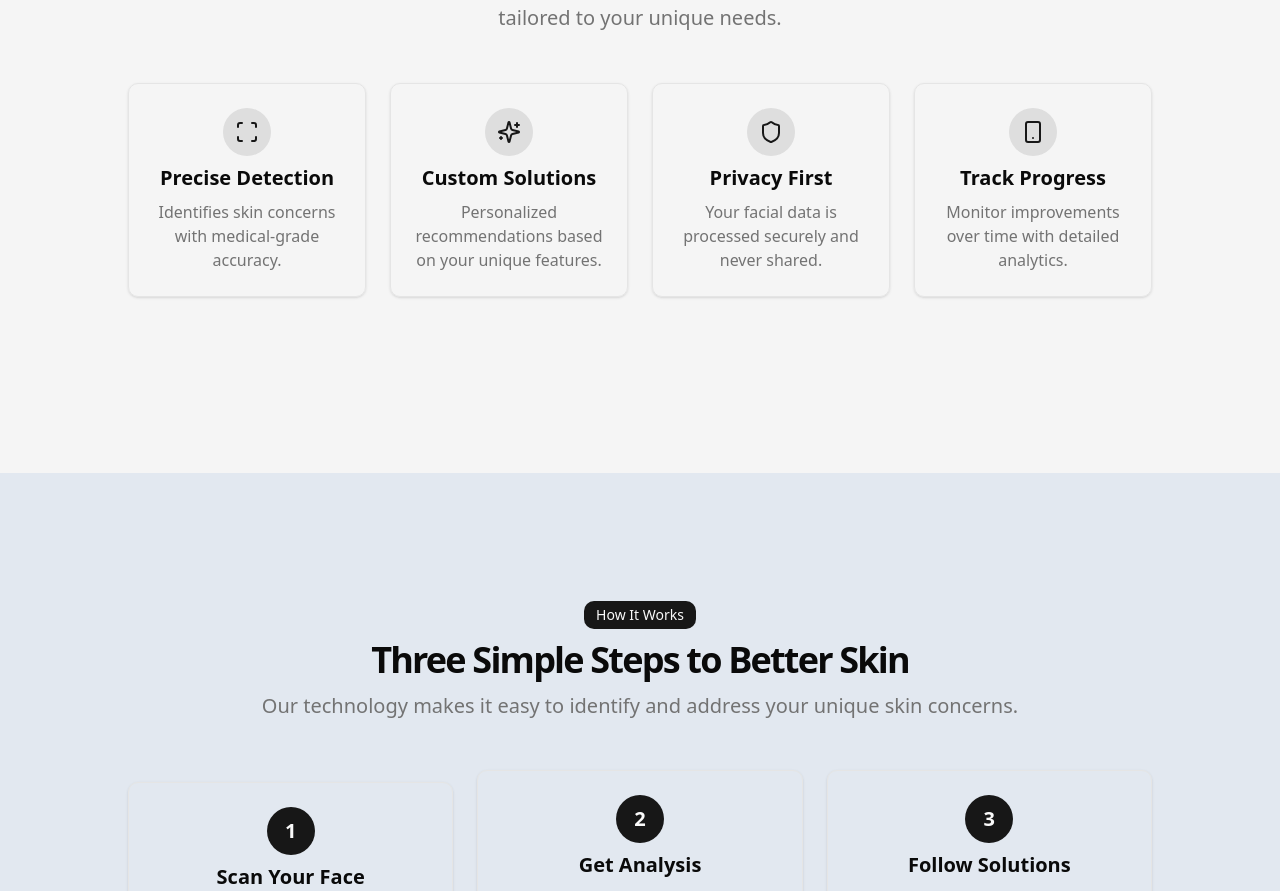
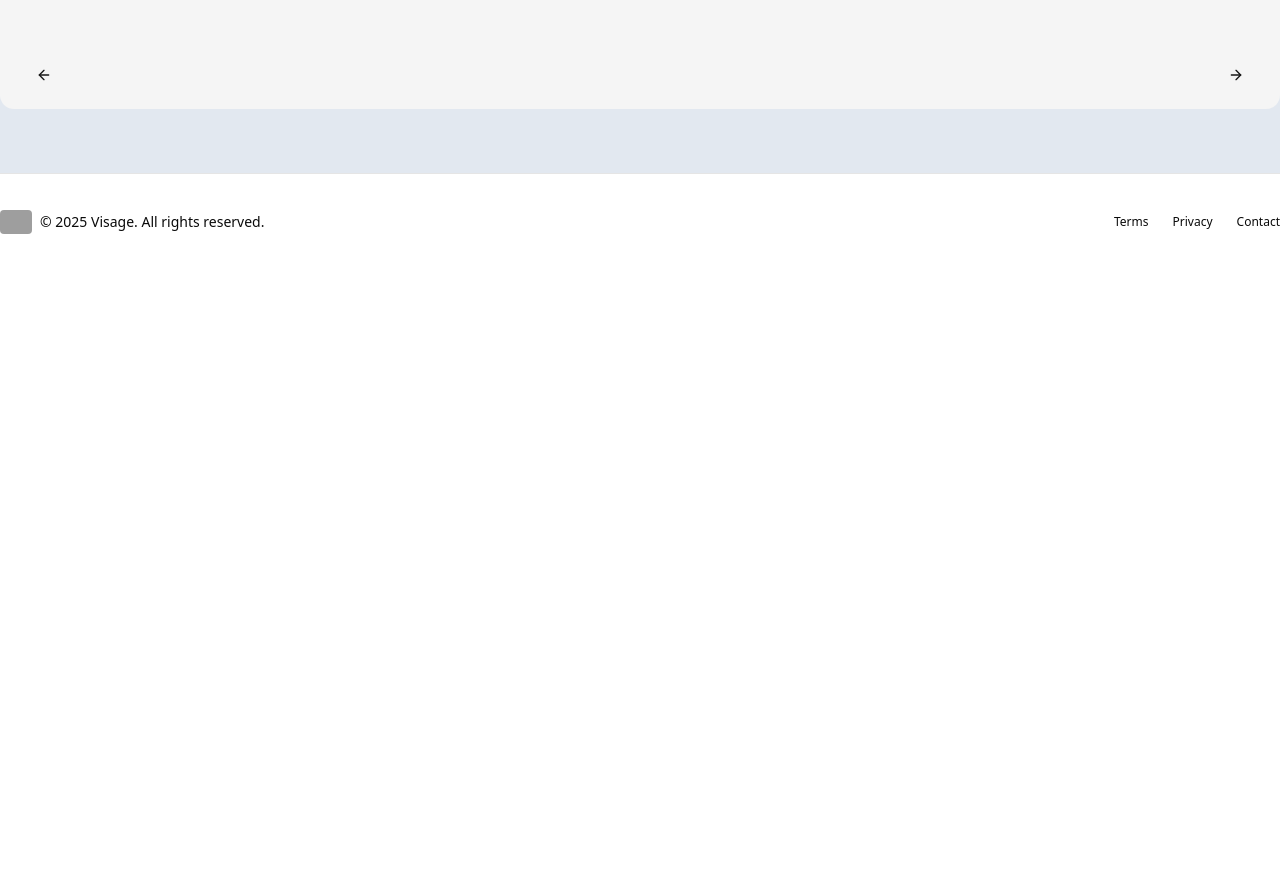
Before and after one commit to kennfeng/visageweb, a React (Vite) app: page /landingpage in a window 1280 px wide. Shown: the part 1096-1987 px from the top of the page. After the commit the page ends 1366 px from the top, so only its background shows below. Built offline with nearby package versions, Linux system fonts and the light colour scheme; grey boxes are pictures that could not be loaded.

Commit message:
Added transitions to landing page

```diff
--- a/package.json
+++ b/package.json
@@ -49,6 +49,7 @@
     "embla-carousel-react": "^8.5.2",
     "express": "^4.21.2",
     "express-session": "^1.18.1",
+    "framer-motion": "^12.5.0",
     "input-otp": "^1.4.2",
     "lucide-react": "^0.482.0",
     "next-themes": "^0.4.6",
--- a/src/pages/LandingPage.jsx
+++ b/src/pages/LandingPage.jsx
@@ -1,49 +1,123 @@
-import React from "react";
-import { Link } from "react-router-dom";
+import { useState, useEffect } from "react"
+import { Link } from "react-router-dom"
 import { Button } from "@/components/ui/button"
-import {
-  ArrowRight,
-  CheckCircle,
-  Scan,
-  Sparkles,
-  Shield,
-  Smartphone,
-  Menu,
-} from "lucide-react"
+import { ArrowRight, ArrowLeft, Scan, Sparkles, Shield, Smartphone } from "lucide-react"
 
 const smoothScroll = (targetId, duration) => {
-  const target = document.getElementById(targetId);
-  if (!target) return;
+  const target = document.getElementById(targetId)
+  if (!target) return
 
-  const targetPosition = target.getBoundingClientRect().top + window.scrollY;
-  const startPosition = window.scrollY;
-  const distance = targetPosition - startPosition;
-  let startTime = null;
+  const targetPosition = target.getBoundingClientRect().top + window.scrollY
+  const startPosition = window.scrollY
+  const distance = targetPosition - startPosition
+  let startTime = null
 
   const easeInOutQuad = (time, start, distance, duration) => {
-    time /= duration / 2;
-    if (time < 1) return (distance / 2) * time * time + start;
-    time--;
-    return (-distance / 2) * (time * (time - 2) - 1) + start;
-  };
+    time /= duration / 2
+    if (time < 1) return (distance / 2) * time * time + start
+    time--
+    return (-distance / 2) * (time * (time - 2) - 1) + start
+  }
 
   const animation = (currentTime) => {
-    if (startTime === null) startTime = currentTime;
-    const elapsedTime = currentTime - startTime;
-    const run = easeInOutQuad(elapsedTime, startPosition, distance, duration);
-    window.scrollTo(0, run);
-    if (elapsedTime < duration) requestAnimationFrame(animation);
-  };
+    if (startTime === null) startTime = currentTime
+    const elapsedTime = currentTime - startTime
+    const run = easeInOutQuad(elapsedTime, startPosition, distance, duration)
+    window.scrollTo(0, run)
+    if (elapsedTime < duration) requestAnimationFrame(animation)
+  }
 
-  requestAnimationFrame(animation);
-};
+  requestAnimationFrame(animation)
+}
 
 export default function LandingPage() {
+  const [currentSection, setCurrentSection] = useState(0)
+  const [isTransitioning, setIsTransitioning] = useState(false)
+  const [direction, setDirection] = useState("next")
+
+  const sections = [
+    {
+      title: "Advanced Facial Analysis Technology",
+      description:
+        "Visage uses advanced technology to provide personalized skin and beauty recommendations tailored to your unique needs.",
+      features: [
+        {
+          icon: <Scan className="h-6 w-6 text-primary" />,
+          title: "Precise Detection",
+          description: "Identifies skin concerns with medical-grade accuracy.",
+        },
+        {
+          icon: <Sparkles className="h-6 w-6 text-primary" />,
+          title: "Custom Solutions",
+          description: "Personalized recommendations based on your unique features.",
+        },
+        {
+          icon: <Shield className="h-6 w-6 text-primary" />,
+          title: "Privacy First",
+          description: "Your facial data is processed securely and never shared.",
+        },
+        {
+          icon: <Smartphone className="h-6 w-6 text-primary" />,
+          title: "Track Progress",
+          description: "Monitor improvements over time with detailed analytics.",
+        },
+      ],
+    },
+    {
+      title: "Three Simple Steps to Better Skin",
+      description: "Our technology makes it easy to identify and address your unique skin concerns.",
+      features: [
+        {
+          icon: <div className="flex items-center justify-center font-bold">1</div>,
+          title: "Scan Your Face",
+          description: "Take a selfie using our app's advanced camera technology for analysis of your skin features.",
+        },
+        {
+          icon: <div className="flex items-center justify-center font-bold">2</div>,
+          title: "Get Analysis",
+          description: "Our technology identifies concerns like acne, wrinkles, dark spots, and more.",
+        },
+        {
+          icon: <div className="flex items-center justify-center font-bold">3</div>,
+          title: "Follow Solutions",
+          description: "Receive personalized product recommendations and skincare routines.",
+        },
+      ],
+    },
+  ]
+
+  const nextSection = () => {
+    if (isTransitioning) return
+    setDirection("next")
+    setIsTransitioning(true)
+    setTimeout(() => {
+      setCurrentSection((prev) => (prev + 1) % sections.length)
+    }, 300)
+  }
+
+  const prevSection = () => {
+    if (isTransitioning) return
+    setDirection("prev")
+    setIsTransitioning(true)
+    setTimeout(() => {
+      setCurrentSection((prev) => (prev - 1 + sections.length) % sections.length)
+    }, 300)
+  }
+
+  useEffect(() => {
+    if (isTransitioning) {
+      const timer = setTimeout(() => {
+        setIsTransitioning(false)
+      }, 600)
+      return () => clearTimeout(timer)
+    }
+  }, [isTransitioning])
+
   return (
     <div className="flex min-h-screen flex-col items-center justify-center">
       <main className="flex-1">
         {/* Hero Section */}
-        <section className="w-full py-12 md:py-24 lg:py-32 xl:py-48">
+        <section className="w-full py-12 md:py-24 ">
           <div className="container px-4 md:px-6">
             <div className="grid gap-6 lg:grid-cols-2 lg:gap-12 xl:grid-cols-2">
               <div className="flex flex-col justify-center space-y-4">
@@ -59,14 +133,10 @@ export default function LandingPage() {
                 <div className="flex gap-2 min-[400px]:flex-row">
                   <Button size="lg" className="gap-1">
                     <Link to="/register" className="flex items-center gap-2">
-                    Register Now <ArrowRight className="h-4 w-4" />
+                      Register Now <ArrowRight className="h-4 w-4" />
                     </Link>
                   </Button>
-                  <Button
-                  variant="outline"
-                  size="lg"
-                  onClick={() => smoothScroll("features", 1000)}
-                  >
+                  <Button variant="outline" size="lg" onClick={() => smoothScroll("features", 1000)}>
                     Learn More
                   </Button>
                 </div>
@@ -83,112 +153,62 @@ export default function LandingPage() {
           </div>
         </section>
 
-        {/* Features Section */}
-        <section id="features" className="w-full py-12 md:py-24 lg:py-32 bg-muted">
+        {/* Features & How It Works Section */}
+        <section id="features" className="w-full bg-muted mb-16 pt-4 rounded-xl">
           <div className="container px-4 md:px-6">
             <div className="flex flex-col items-center justify-center space-y-4 text-center">
-              <div className="space-y-2">
+              <div
+                className={`space-y-2 transition-opacity duration-300 ${isTransitioning ? "opacity-0" : "opacity-100"}`}
+              >
                 <div className="inline-block rounded-lg bg-primary px-3 py-1 text-sm text-primary-foreground">
-                  Features
+                  {currentSection === 0 ? "Features" : "How It Works"}
                 </div>
                 <h2 className="text-3xl font-bold tracking-tighter md:text-4xl/tight">
-                  Advanced Facial Analysis Technology
+                  {sections[currentSection].title}
                 </h2>
                 <p className="max-w-[900px] text-muted-foreground md:text-xl/relaxed lg:text-base/relaxed xl:text-xl/relaxed">
-                Visage uses advanced technology to provide personalized skin
-                and beauty recommendations tailored to your unique needs.
+                  {sections[currentSection].description}
                 </p>
               </div>
             </div>
-            <div className="mx-auto grid max-w-5xl items-center gap-6 py-12 md:grid-cols-2 lg:grid-cols-4">
-              <div className="flex flex-col items-center space-y-2 rounded-lg border p-6 shadow-sm">
-                <div className="rounded-full bg-primary/10 p-3">
-                  <Scan className="h-6 w-6 text-primary" />
+            <div
+              className={`mx-auto grid max-w-5xl gap-4 py-12 transition-all duration-600 ease-in-out
+                ${currentSection === 0 ? "grid-cols-2 md:grid-cols-4" : "grid-cols-1 md:grid-cols-3 place-items-center"}
+                ${isTransitioning ? (direction === "next" ? "translate-x-[-10px] opacity-0" : "translate-x-[10px] opacity-0") : "translate-x-0 opacity-100"}`}
+            >
+              {sections[currentSection].features.map((feature, index) => (
+                <div
+                  key={index}
+                  className="flex w-full h-full flex-col items-center space-y-2 rounded-lg border p-6 shadow-sm"
+                >
+                  <div className="rounded-full bg-primary/10 h-12 w-12 flex items-center justify-center">
+                    {feature.icon}
+                  </div>
+                  <h3 className="text-xl font-bold">{feature.title}</h3>
+                  <p className="text-center text-muted-foreground">{feature.description}</p>
                 </div>
-                <h3 className="text-xl font-bold">Precise Detection</h3>
-                <p className="text-center text-muted-foreground">
-                  Identifies skin concerns with medical-grade accuracy.
-                </p>
-              </div>
-              <div className="flex flex-col items-center space-y-2 rounded-lg border p-6 shadow-sm">
-                <div className="rounded-full bg-primary/10 p-3">
-                  <Sparkles className="h-6 w-6 text-primary" />
-                </div>
-                <h3 className="text-xl font-bold">Custom Solutions</h3>
-                <p className="text-center text-muted-foreground">
-                  Personalized recommendations based on your unique features.
-                </p>
-              </div>
-              <div className="flex flex-col items-center space-y-2 rounded-lg border p-6 shadow-sm">
-                <div className="rounded-full bg-primary/10 p-3">
-                  <Shield className="h-6 w-6 text-primary" />
-                </div>
-                <h3 className="text-xl font-bold">Privacy First</h3>
-                <p className="text-center text-muted-foreground">
-                  Your facial data is processed securely and never shared.
-                </p>
-              </div>
-              <div className="flex flex-col items-center space-y-2 rounded-lg border p-6 shadow-sm">
-                <div className="rounded-full bg-primary/10 p-3">
-                  <Smartphone className="h-6 w-6 text-primary" />
-                </div>
-                <h3 className="text-xl font-bold">Track Progress</h3>
-                <p className="text-center text-muted-foreground">
-                  Monitor improvements over time with detailed analytics.
-                </p>
-              </div>
+              ))}
+            </div>
+            <div className="flex justify-between py-4">
+              <Button
+                variant="ghost"
+                onClick={prevSection}
+                className="text-primary hover:text-primary-dark p-2"
+                disabled={isTransitioning}
+              >
+                <ArrowLeft className="h-6 w-6" />
+              </Button>
+              <Button
+                variant="ghost"
+                onClick={nextSection}
+                className="text-primary hover:text-primary-dark p-2"
+                disabled={isTransitioning}
+              >
+                <ArrowRight className="h-6 w-6" />
+              </Button>
             </div>
           </div>
         </section>
-
-        {/* How It Works Section */}
-        <section id="how-it-works" className="w-full py-12 md:py-24 lg:py-32">
-          <div className="container px-4 md:px-6">
-            <div className="flex flex-col items-center justify-center space-y-4 text-center">
-              <div className="space-y-2">
-                <div className="inline-block rounded-lg bg-primary px-3 py-1 text-sm text-primary-foreground">
-                  How It Works
-                </div>
-                <h2 className="text-3xl font-bold tracking-tighter md:text-4xl/tight">
-                  Three Simple Steps to Better Skin
-                </h2>
-                <p className="max-w-[900px] text-muted-foreground md:text-xl/relaxed lg:text-base/relaxed xl:text-xl/relaxed">
-                  Our technology makes it easy to identify and address your unique skin concerns.
-                </p>
-              </div>
-            </div>
-            <div className="mx-auto grid max-w-5xl items-center gap-6 py-12 md:grid-cols-3">
-              <div className="flex flex-col items-center space-y-2 rounded-lg border p-6 shadow-sm">
-                <div className="flex h-12 w-12 items-center justify-center rounded-full bg-primary text-xl font-bold text-primary-foreground">
-                  1
-                </div>
-                <h3 className="text-xl font-bold">Scan Your Face</h3>
-                <p className="text-center text-muted-foreground">
-                  Take a selfie using our app's advanced camera technology.
-                </p>
-              </div>
-              <div className="flex flex-col items-center space-y-2 rounded-lg border p-6 shadow-sm">
-                <div className="flex h-12 w-12 items-center justify-center rounded-full bg-primary text-xl font-bold text-primary-foreground">
-                  2
-                </div>
-                <h3 className="text-xl font-bold">Get Analysis</h3>
-                <p className="text-center text-muted-foreground">
-                  Our technology identifies concerns like acne, wrinkles, dark spots, and more.
-                </p>
-              </div>
-              <div className="flex flex-col items-center space-y-2 rounded-lg border p-6 shadow-sm">
-                <div className="flex h-12 w-12 items-center justify-center rounded-full bg-primary text-xl font-bold text-primary-foreground">
-                  3
-                </div>
-                <h3 className="text-xl font-bold">Follow Solutions</h3>
-                <p className="text-center text-muted-foreground">
-                  Receive personalized product recommendations and skincare routines.
-                </p>
-              </div>
-            </div>
-          </div>
-        </section>
-
       </main>
       <footer className="w-full border-t bg-background">
         <div className="container flex flex-col items-center justify-between gap-4 py-10 md:h-24 md:flex-row md:py-0">
@@ -205,13 +225,13 @@ export default function LandingPage() {
             </p>
           </div>
           <nav className="flex gap-4 md:gap-6">
-            <Link href="#" className="text-xs hover:underline underline-offset-4">
+            <Link to="#" className="text-xs hover:underline underline-offset-4">
               Terms
             </Link>
-            <Link href="#" className="text-xs hover:underline underline-offset-4">
+            <Link to="#" className="text-xs hover:underline underline-offset-4">
               Privacy
             </Link>
-            <Link href="#" className="text-xs hover:underline underline-offset-4">
+            <Link to="#" className="text-xs hover:underline underline-offset-4">
               Contact
             </Link>
           </nav>
```
Also changed, not shown: 1 other file (tests, documents, lock files or other folders).
